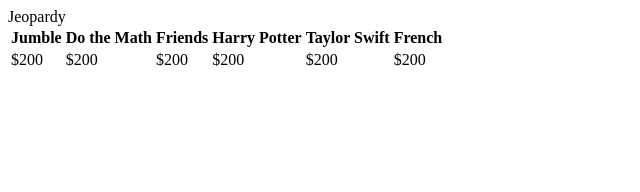
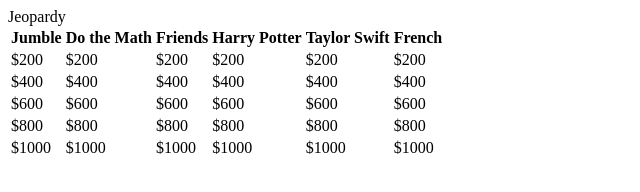
Before and after one commit to laurenhalpert/jeopardy, a plain HTML site: page index.html in a window 1280 px wide. Shown: the whole page, without its empty margins (0-640 px from the left). Drawn offline with Linux system fonts and the light colour scheme.

Commit message:
finished table

```diff
--- a/index.html
+++ b/index.html
@@ -26,6 +26,38 @@
                     <td>$200</td>
                     <td>$200</td>
                 </tr>
+                <tr>
+                    <td>$400</td>
+                    <td>$400</td>
+                    <td>$400</td>
+                    <td>$400</td>
+                    <td>$400</td>
+                    <td>$400</td>
+                </tr>
+                <tr>
+                    <td>$600</td>
+                    <td>$600</td>
+                    <td>$600</td>
+                    <td>$600</td>
+                    <td>$600</td>
+                    <td>$600</td>
+                </tr>
+                <tr>
+                    <td>$800</td>
+                    <td>$800</td>
+                    <td>$800</td>
+                    <td>$800</td>
+                    <td>$800</td>
+                    <td>$800</td>
+                </tr>
+                <tr>
+                    <td>$1000</td>
+                    <td>$1000</td>
+                    <td>$1000</td>
+                    <td>$1000</td>
+                    <td>$1000</td>
+                    <td>$1000</td>
+                </tr>
             </table>
         </div>
     </body>
```
